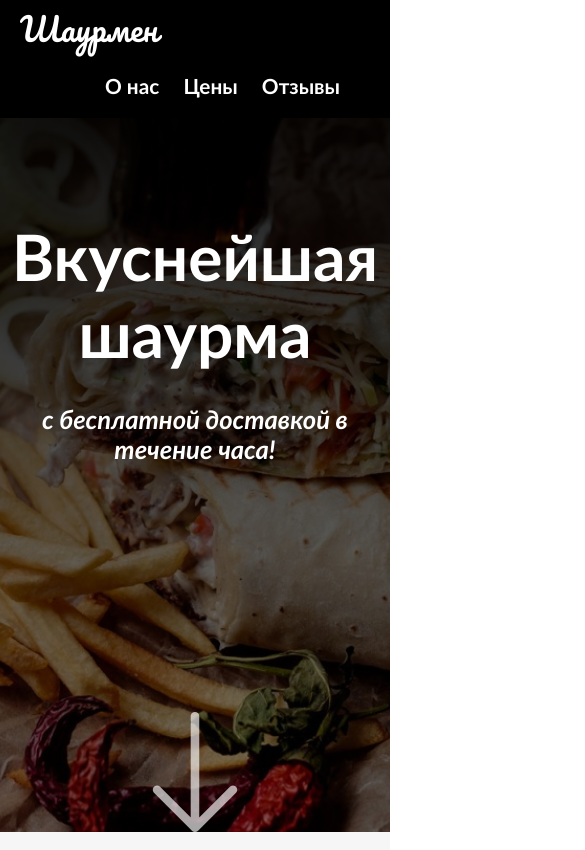
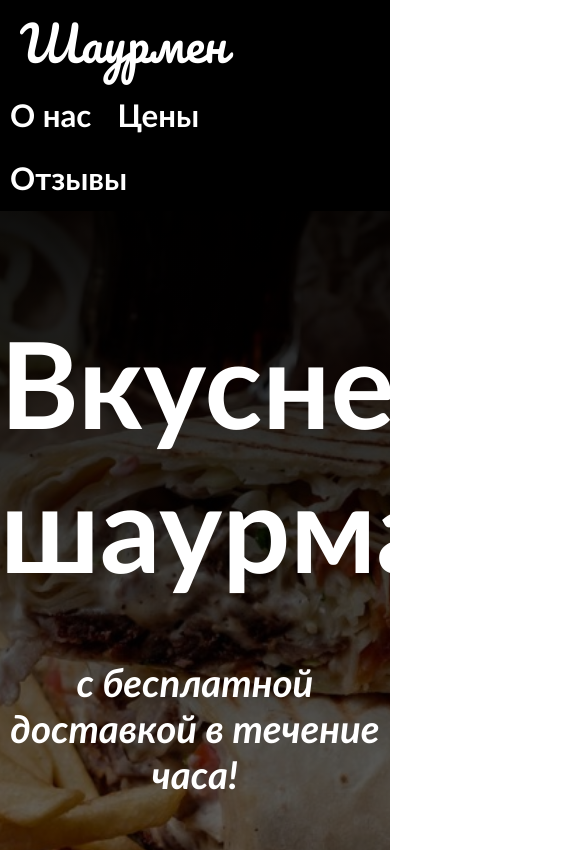
Before and after one commit to just-ed/landing, a plain HTML site: page index.html in a window 390 px wide. Shown: the top 850 px of the page, 585 px wide, since content can reach past the window. Drawn offline with Linux system fonts and the light colour scheme.

Commit message:
Changed max-width and font size for media

```diff
--- a/css/header.css
+++ b/css/header.css
@@ -30,7 +30,7 @@
   color: #fff;
 }
 
-@media (max-width: 640px) {
+@media (max-width: 1080px) {
   .header {
     position: inherit;
     width: auto;
--- a/css/text.css
+++ b/css/text.css
@@ -46,9 +46,10 @@ body {
 }
 
 
-@media (max-width: 860px) {
-  .title-large {
-    font-size: 4em;
-    margin-bottom: .5em;
-  }
+@media (max-width: 1080px) {
+	body {
+	  font-family: "Trebuchet MS", sans-serif;
+	  color: #444;
+	  font-size: 24px;
+	}
 }
```
